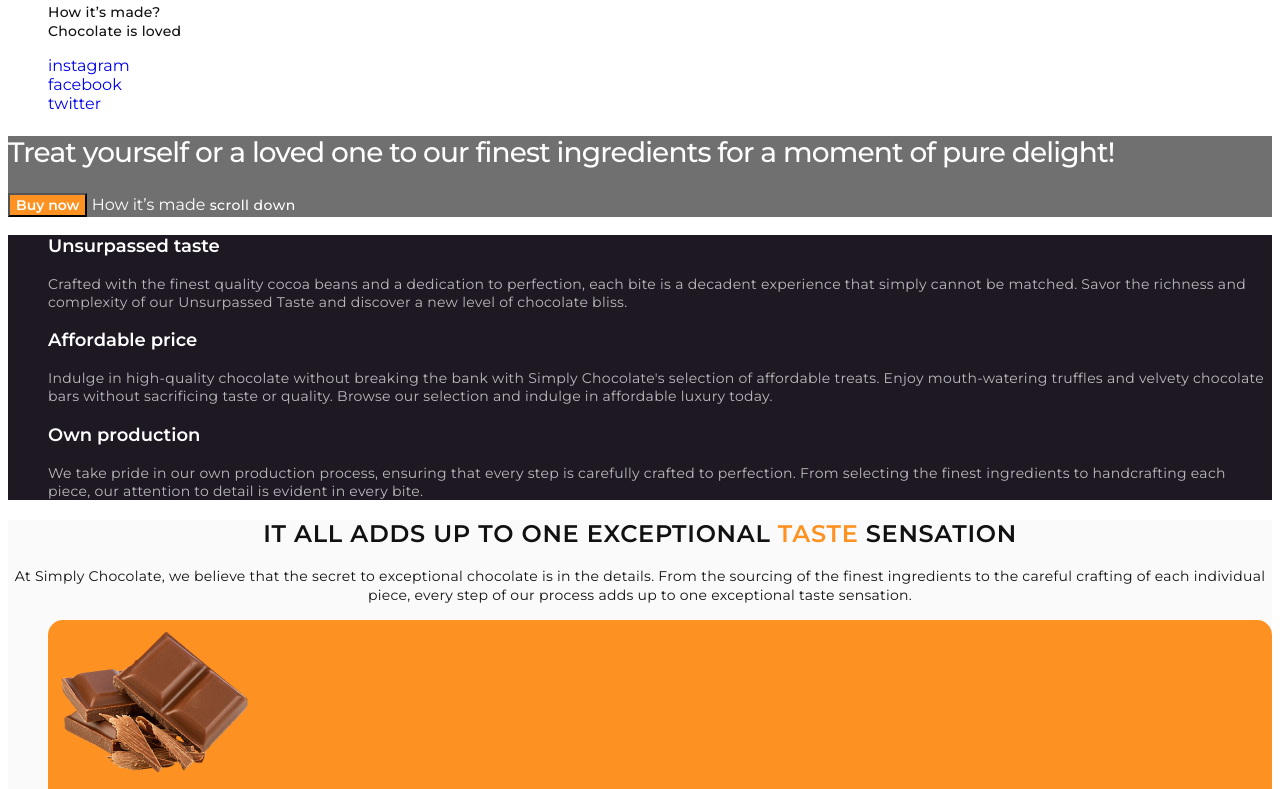
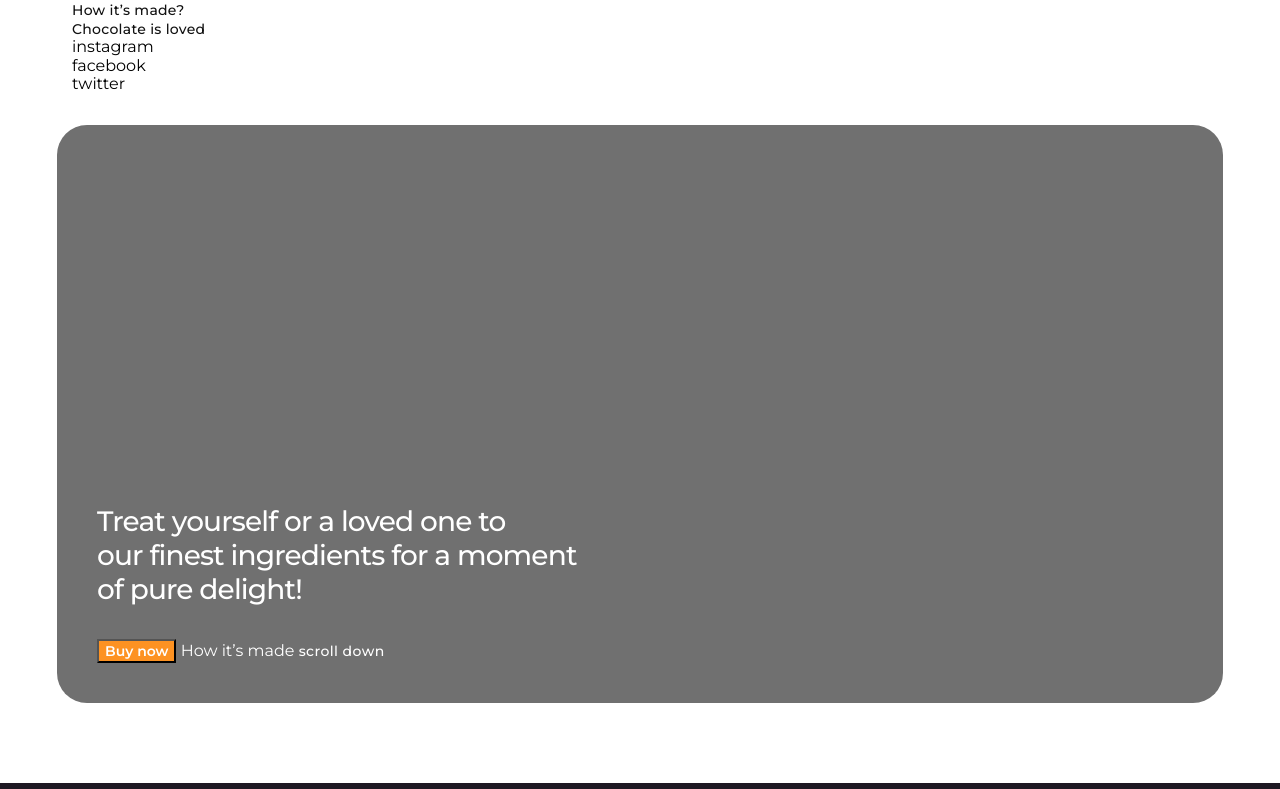
Before and after one commit to arabilona/simply-chocolate, a plain HTML site: page index.html in a window 1280 px wide. Shown: the part 70-859 px from the top of the page. Drawn offline with nearby package versions, Linux system fonts and the light colour scheme.

Commit message:
Add padding

```diff
--- a/css/styles.css
+++ b/css/styles.css
@@ -2,14 +2,30 @@ body {
 font-family: "Montserrat", sans-serif;
 }
 
+p, h1,h2,h3,h4,h5,h6 {
+    margin-top: 0;
+    margin-bottom: 0;
+}
 a {
 text-decoration: none;
+color: currentColor;
 }
 
 ul {
 list-style: none;
+margin-top: 0;
+margin-bottom: 0;
+padding-left: 0;
 }
 
+.container {
+    width: 100%;
+    max-width: 1166px;
+    padding-left: 15px;
+    padding-right: 15px;
+    margin: 0 auto;
+
+}
 .visually-hidden {
 position: absolute;
 width: 1px;
@@ -24,6 +40,10 @@ clip: rect(0 0 0 0);
 overflow: hidden;
 }
 
+.header {
+    padding-top: 24px;
+    padding-bottom: 32px;
+}
 .header-logo {
 color: #111;
 font-size: 18px;
@@ -58,7 +78,12 @@ color: #FD9222;
 }
 
 .hero {
-background: rgba(17, 17, 17, 0.60);
+    padding-bottom: 80px;
+}
+.hero-container {
+background-color: rgba(17, 17, 17, 0.60);
+border-radius: 30px;
+padding: 380px 40px 40px 40px;
 }
 
 .hero-title {
@@ -67,6 +92,8 @@ font-size: 28px;
 font-weight: 500;
 line-height: 1.21;
 letter-spacing: -0.03em;
+margin-bottom: 32px;
+max-width: 484px;
 }
 
 .hero-button {
@@ -123,13 +150,15 @@ color: #FD9222;
 
 .second-section {
 background-color: #1E1823;
+padding-top: 50px;
+padding-bottom: 50px;
 }
-
 .benefits-title {
 color: #FFF;
 font-size: 18px;
 font-weight: 600;
 line-height: normal;
+margin-bottom: 18px;
 }
 
 .benefits-decription {
@@ -143,6 +172,7 @@ letter-spacing: 0.02em;
 
 .third-section {
 background-color: #FAFAFA;
+padding-top: 120px;
 }
 
 .ingredients-title {
@@ -153,6 +183,8 @@ font-weight: 600;
 line-height: 1.17;
 letter-spacing: 0.03em;
 text-transform: uppercase;
+max-width: 412px;
+margin: 0 auto 28px;
 }
 
 .taste {
@@ -165,6 +197,8 @@ text-align: center;
 font-size: 14px;
 line-height: 1.29;
 letter-spacing: 0.02em;
+max-width: 486px;
+margin: 0 auto 50px;
 }
 
 .ingredients-item-orange {
@@ -196,6 +230,9 @@ letter-spacing: -0.02em;
 
 /*-------Fourth Section---------*/
 
+.fourth-section {
+    padding-top: 120px;
+}
 .process-title {
 color: #111;
 text-align: center;
@@ -215,6 +252,7 @@ color: #111;
 font-size: 18px;
 font-weight: 600;
 line-height: 1.33;
+margin-bottom: 28px;
 }
 
 .process-description {
--- a/index.html
+++ b/index.html
@@ -7,12 +7,24 @@
 <link rel="preconnect" href="https://fonts.gstatic.com" crossorigin>
 <link href="https://fonts.googleapis.com/css2?family=Montserrat:ital,wght@0,400;0,500;0,600;0,700;1,700&family=Raleway:wght@700&family=Roboto:wght@400;500;700&display=swap" rel="stylesheet">
     <title>Chocolate</title>
+    <link
+      rel="stylesheet"
+      href="https://cdnjs.cloudflare.com/ajax/libs/modern-normalize/2.0.0/modern-normalize.min.css"
+      integrity="sha512-4xo8blKMVCiXpTaLzQSLSw3KFOVPWhm/TRtuPVc4WG6kUgjH6J03IBuG7JZPkcWMxJ5huwaBpOpnwYElP/m6wg=="
+      crossorigin="anonymous"
+      referrerpolicy="no-referrer"
+    />
+
+
+
+
     <link rel="stylesheet" href="./css/styles.css" />
 </head>
 <body>
 
     <header class="header">
 
+        <div class="container">
         <!-- Header -->
 
 <nav class="header-navigation">
@@ -48,16 +60,16 @@
         </li>
     </ul>
 </adress>
-
+</div>
     </header>
 
     <main>
  <section class="hero">
-
+    <div class="container hero-container">
     <!-- Main Card -->
 
     <h1 class="hero-title">
-    Treat yourself or a loved one to
+    Treat yourself or a loved one to<br>
 our finest ingredients for a moment
 of pure delight!
     </h1>
@@ -66,11 +78,11 @@ of pure delight!
 
     <a href="#" class="hero-link">How it’s made</a>
     <a href="#" class="hero-link-second">scroll down</a>
-
+</div>
  </section>
 
  <section class="second-section">
-
+    <div class="container">
     <h2 class="visually-hidden">Benefits</h2>
 
     <!-- Benefits -->
@@ -95,10 +107,11 @@ Crafted with the finest quality cocoa beans and a dedication to perfection, each
                 </p>
         </li>
     </ul>
+    </div>
  </section>
 
  <section class="third-section">
-
+    <div class="container">
     <!-- Ingredients -->
 
     <h2 class="ingredients-title">IT ALL ADDS UP TO ONE EXCEPTIONAL <span class="taste">TASTE</span> SENSATION</h2>
@@ -154,10 +167,11 @@ Crafted with the finest quality cocoa beans and a dedication to perfection, each
         <h3 class="ingredients-name-white">COCONUT OIL</h3>
     </li>
     </ul>
+    </div>
  </section>
 
  <section class="fourth-section" id="made">
-
+    <div class="container">
     <!-- Process of cooking -->
 
 <h2 class="process-title">HOW IT’S <span class="made">MADE?</span></h2>
@@ -187,10 +201,11 @@ class="made-img">
     <p class="process-description">Pour the chocolate into special containers (can be replaced with ice molds). Allow to cool and harden.</p>
 </li>
 </ul>
+    </div>
 </section>
 
  <section class="fifth-section">
-
+    <div class="container">
  <!-- Products -->
 
  <h2 class="product-title">OUR <span class="products">PRODUCTS</span></h2>
@@ -277,10 +292,11 @@ class="made-img">
         <button type="button" class="buy-button">54 UAH</button>
     </li>
  </ul>
+    </div>
  </section>
 
  <section class="sixth-section">
-
+    <div class="container">
 <!-- Top Sellers -->
 
 <h2 class="sellers-title"><span class="top">TOP</span> Sellers</h2>
@@ -311,11 +327,11 @@ class="made-img">
         <h3 class="products-additional">DARK CHOCOLATE</h3>
     </li>
 </ul>
-
+    </div>
  </section>
 
  <section class="reviews">
-
+    <div class="container">
 <!-- Reviews -->
 
 <h2 class="review-title"><span class="chocolate">CHOCOLATE</span> IS LOVED</h2>
@@ -357,11 +373,12 @@ Chocolate is a family favourite treat. Love the delicious smooth chocolate and t
 </ul>
 
 <button type="button" class="review-button">Leave a review</button>
+    </div>
  </section>
     </main>
 
     <footer class="footer">
-
+        <div class="container">
         <p class="footer-description">
             <span class="footer-chocolate">Chocolate</span> a delicious cure for a bad day
         </p>
@@ -394,6 +411,7 @@ Chocolate is a family favourite treat. Love the delicious smooth chocolate and t
                 </li>
             </ul>
         </address>
+        </div>
     </footer>
 </body>
 </html>
```
